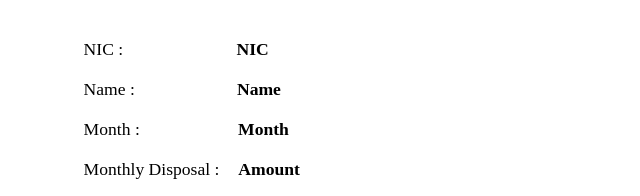
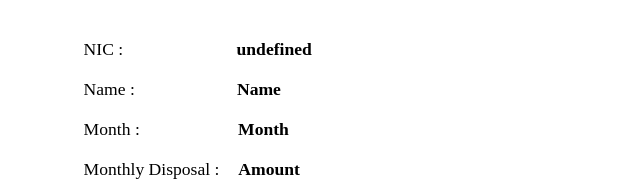
Before and after one commit to supunvimukthi/GCAnalyse.github.io, a plain HTML site: page index.html in a window 1280 px wide. Shown: the part 161-357 px from the top of the page, 0-640 px from the left. Drawn offline with Linux system fonts and the light colour scheme; some packages are replaced by stand-ins of ours; no server answers.

Commit message:
Update index.html
gh

```diff
--- a/index.html
+++ b/index.html
@@ -83,10 +83,10 @@
 <script src="https://www.gstatic.com/firebasejs/4.4.0/firebase.js"></script>
 <script type="text/javascript" src="http://maps.google.com/maps/api/js?sensor=false&libraries=geometry"></script>
 <script>
-			//var data = location.search.substring(1).split("=");
-			//var username= unescape(data[1]);
-			//var NIClb = document.getElementById("NIC");
-			//NIC.innerHTML = username;
+			var data = location.search.substring(1).split("=");
+			var username= unescape(data[1]);
+			var NIClb = document.getElementById("NIC");
+			NIC.innerHTML = username;
 
 			  // Initialize Firebase
 			  var config = {
@@ -100,7 +100,7 @@
 			  firebase.initializeApp(config);
 
 
-	var updateMonthlyDisposal = firebase.database().ref('User/95');
+	var updateMonthlyDisposal = firebase.database().ref('User/'+username);
 
 	updateMonthlyDisposal.on('value', function(snapshot) {
 
```
